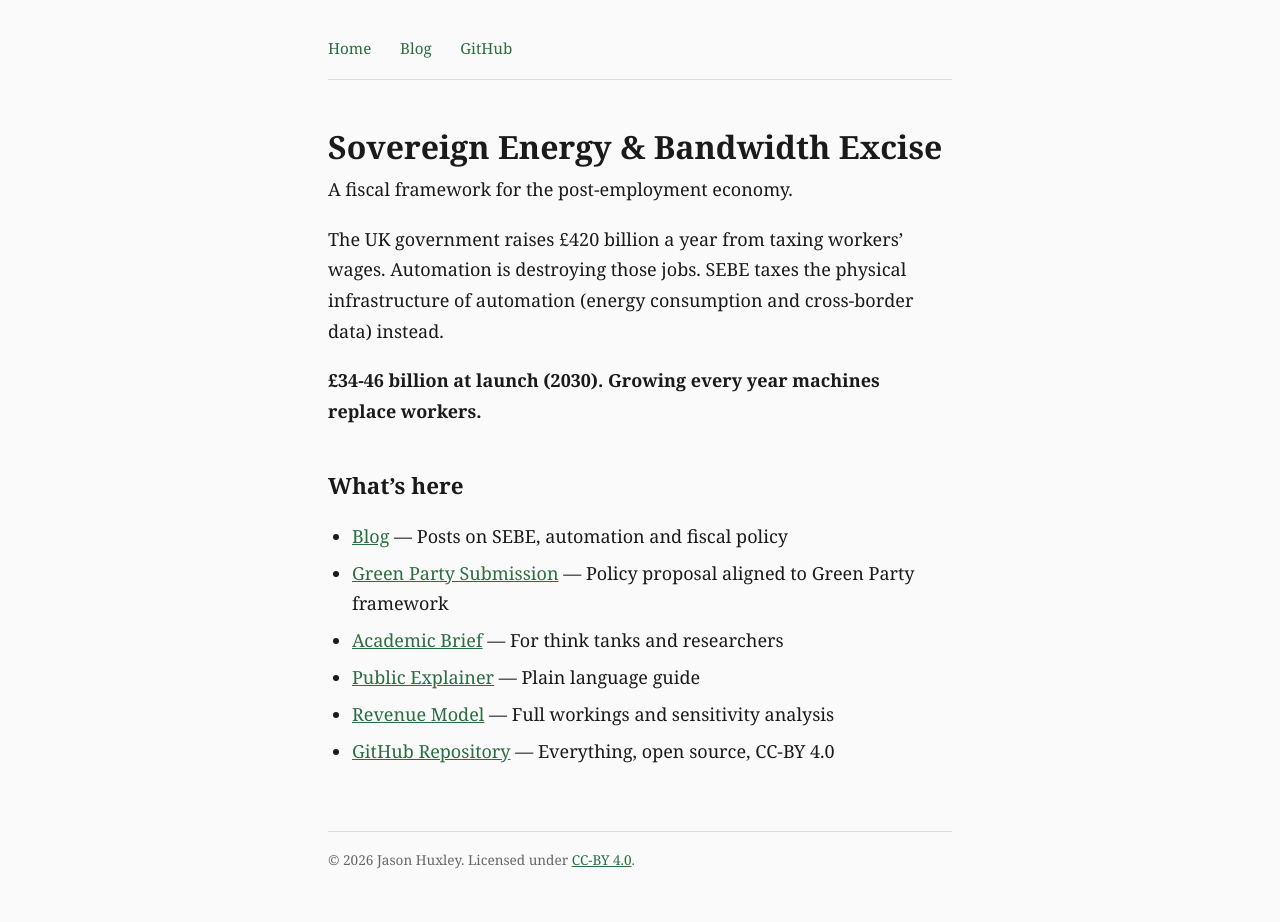
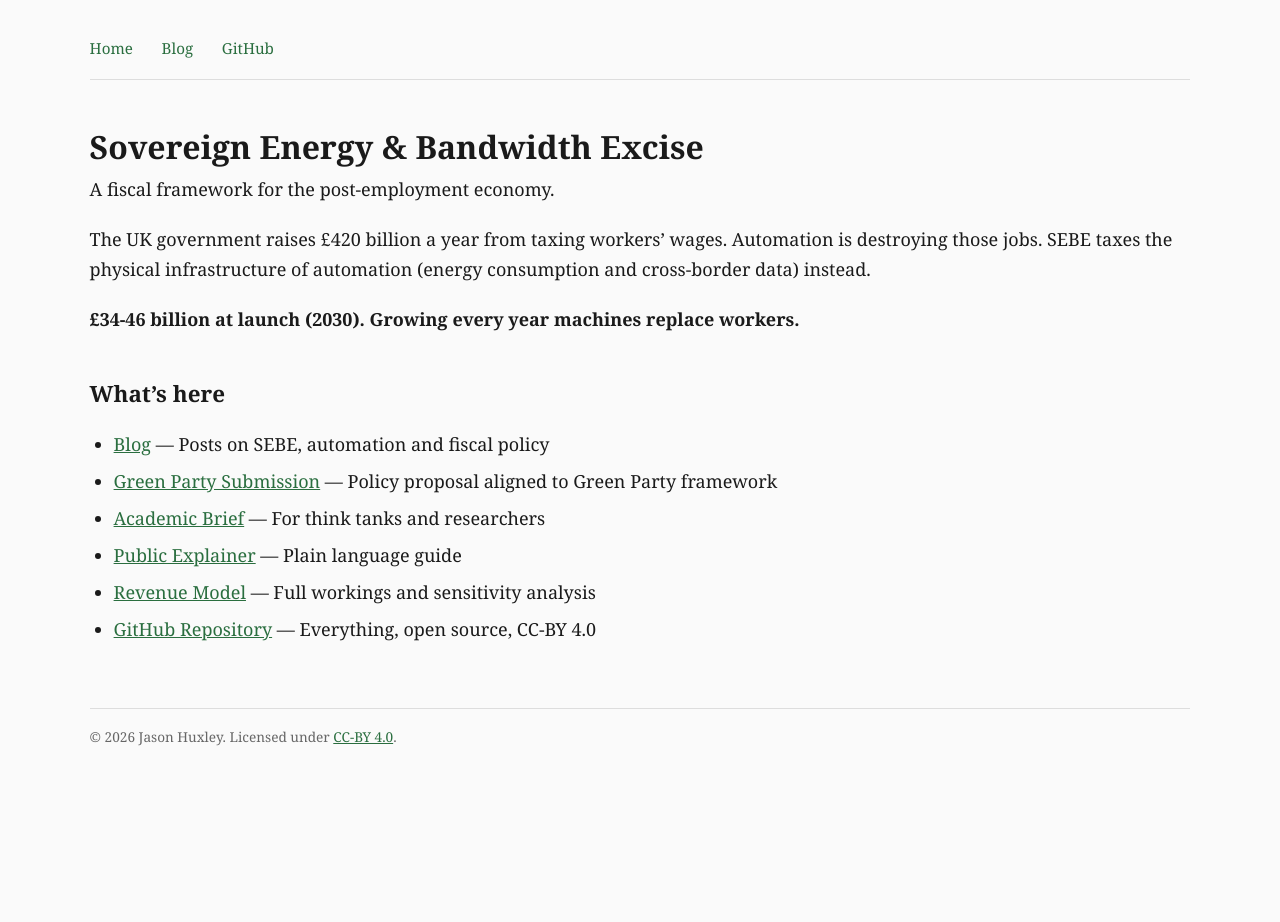
Before and after one commit to Djarid/SEBE, a Jekyll site: the page built from site/index.md, in a window 1280 px wide. Built offline with Jekyll 4.4.1, drawn with Linux system fonts in a browser that asks for light colours; after the commit the page ends 900 px from its top, so only the background shows below that.

Commit message:
Fix layout: use viewport-proportional width instead of fixed narrow column

```diff
--- a/site/assets/css/style.css
+++ b/site/assets/css/style.css
@@ -6,7 +6,6 @@
   --accent: #2a6e3f;
   --muted: #666;
   --border: #ddd;
-  --max-width: 42rem;
 }
 
 @media (prefers-color-scheme: dark) {
@@ -27,9 +26,10 @@ body {
   line-height: 1.7;
   color: var(--text);
   background: var(--bg);
-  max-width: var(--max-width);
+  width: 90vw;
+  max-width: 1400px;
   margin: 0 auto;
-  padding: 2rem 1.5rem;
+  padding: 2rem 2vw;
 }
 
 header {
@@ -88,6 +88,12 @@ ul, ol {
 li { margin-bottom: 0.4rem; }
 
 strong { font-weight: 700; }
+
+img {
+  max-width: 100%;
+  height: auto;
+  margin: 1.5rem 0;
+}
 
 time {
   display: block;
```
